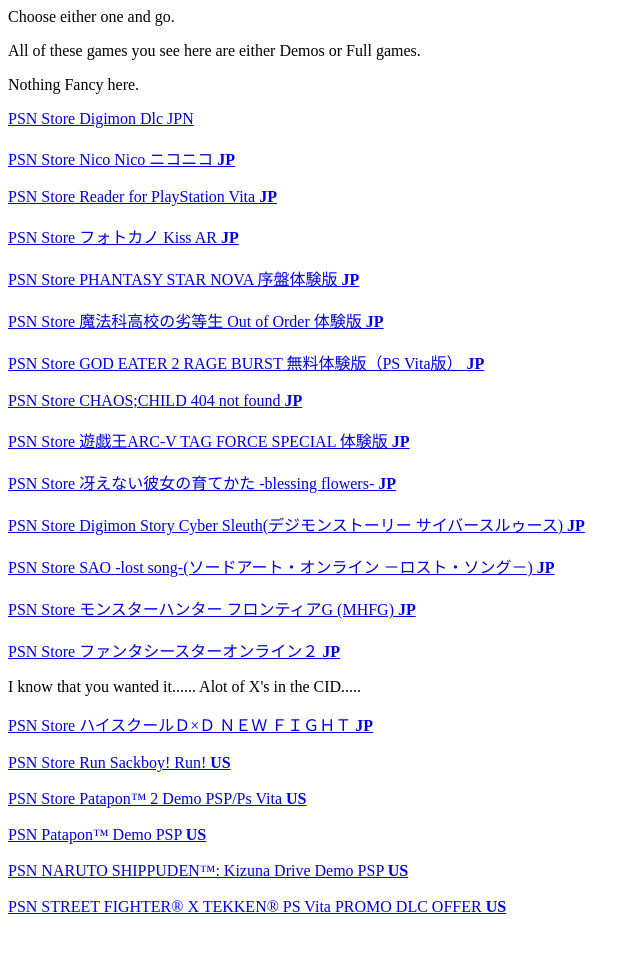
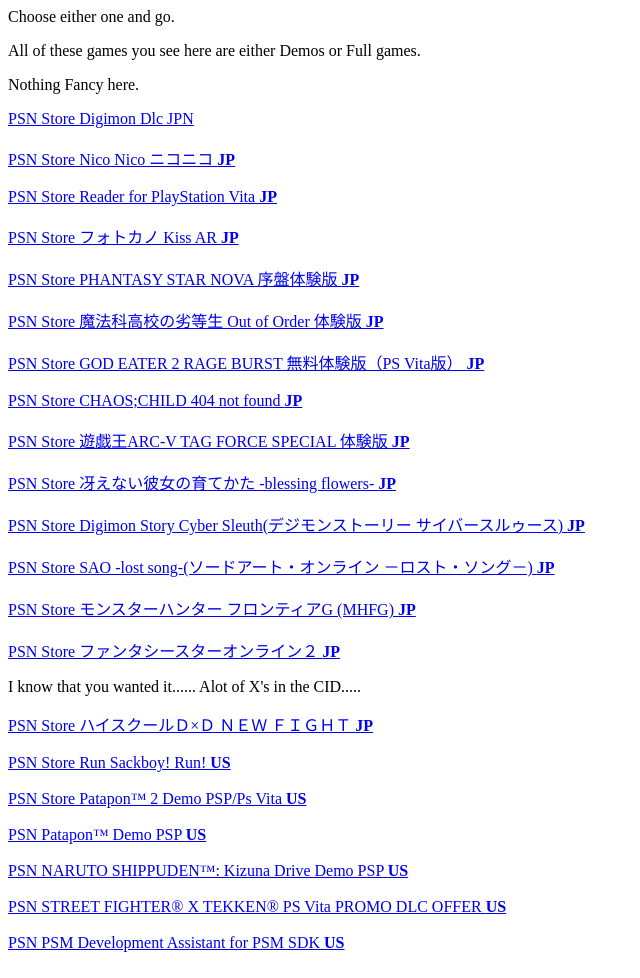
Before and after one commit to Nysek/Ps-Vita-Command-HTML-launcher, a plain HTML site: page index.html in a window 1280 px wide. Shown: the whole page, without its empty margins (0-640 px from the left). Before the commit the page ends 924 px from the top, so only its background shows below. Drawn offline with Linux system fonts and the light colour scheme.

Commit message:
Update index.html
Added PSM Dev Assistant.

```diff
--- a/index.html
+++ b/index.html
@@ -64,5 +64,10 @@
 <br>
 <br>
 <a href="psns:browse?product=UP0102-PCSE00005_00-SXTVITAFREEBUNDL">PSN STREET FIGHTER® X TEKKEN® PS Vita PROMO DLC OFFER <b>US</b></a>
+<br>
+<br>
+<a href="psns:browse?product=IP9100-PCSI00007_00-PSSUITEDEV000000">PSN PSM Development Assistant for PSM SDK <b>US</b></a>
+<br>
+<br>
 </Body>
 </HTML>
```
